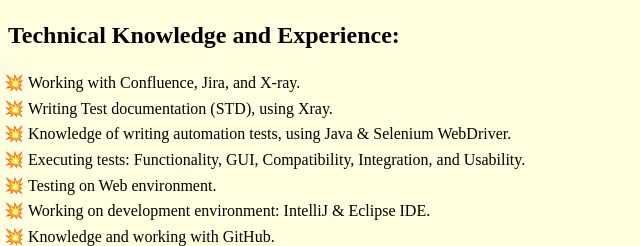
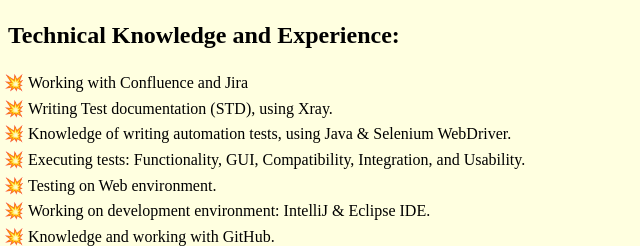
Before and after one commit to asafah83/html, a plain HTML site: page index.html in a window 1280 px wide. Shown: the part 489-735 px from the top of the page, 0-640 px from the left. Drawn offline with Linux system fonts and the light colour scheme.

Commit message:
Add new changes to index.html

```diff
--- a/index.html
+++ b/index.html
@@ -46,7 +46,7 @@
     <div class="section">
         <h2>Technical Knowledge and Experience:</h2>
         <ul>
-            <li>Working with Confluence, Jira, and X-ray.</li>
+            <li>Working with Confluence and Jira</li>
 			<li>Writing Test documentation (STD), using Xray.</li>
             <li>Knowledge of writing automation tests, using Java & Selenium WebDriver.</li>
             <li>Executing tests: Functionality, GUI, Compatibility, Integration, and Usability.</li>
```
